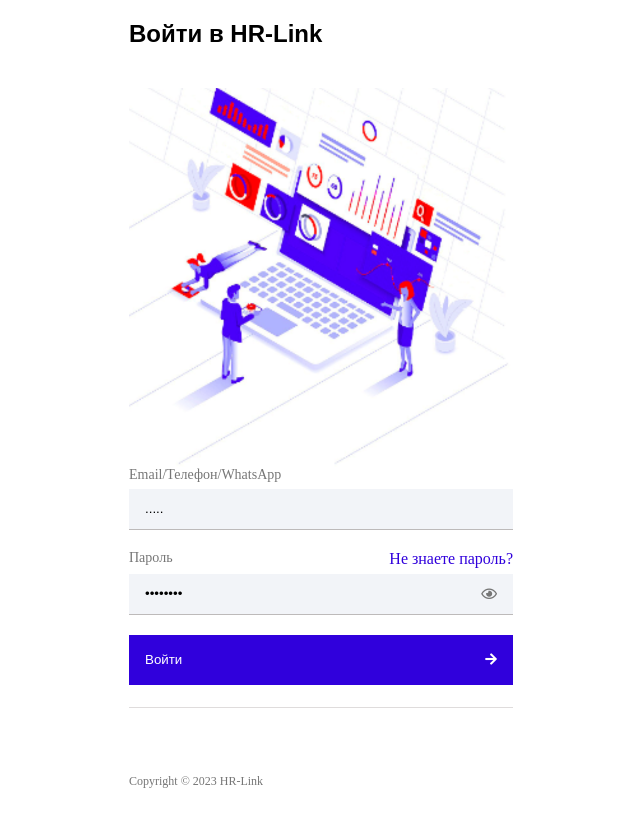
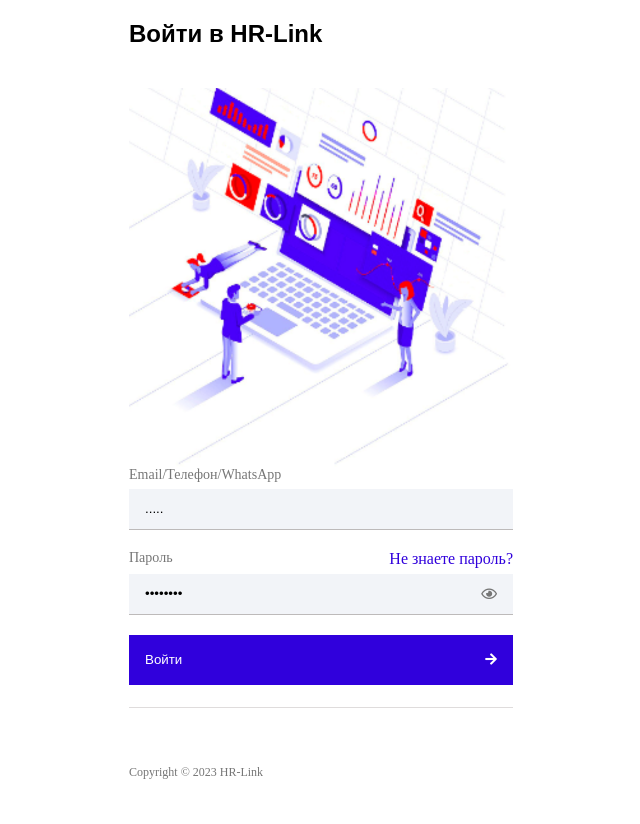
Before and after one commit to DashaGoryacheva/hr-link, a plain HTML site: page index.html in a window 1280 px wide. Shown: the whole page, without its empty margins (319-959 px from the left). After the commit the page ends 800 px from the top, so only its background shows below. Drawn offline with Linux system fonts and the light colour scheme.

Commit message:
first commit

```diff
--- a/index.html
+++ b/index.html
@@ -38,7 +38,6 @@
     </form>
 
   </main>
-  <div class="push"></div>
   <footer class="footer">Copyright © 2023 HR-Link</footer>
 
   <script>
--- a/style.css
+++ b/style.css
@@ -73,11 +73,9 @@ img {
 .footer {
   color: #767676;
   font-size: 12px;
-}
-
-.push,
-.footer {
-  height: 50px;
+  position: fixed;
+  bottom: 0;
+  padding: 20px 0;
 }
 
 .far {
```
